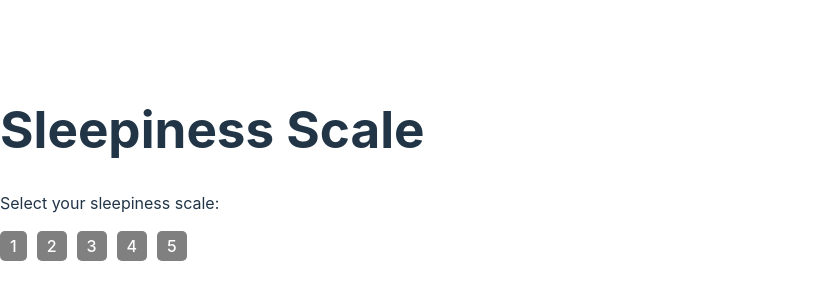
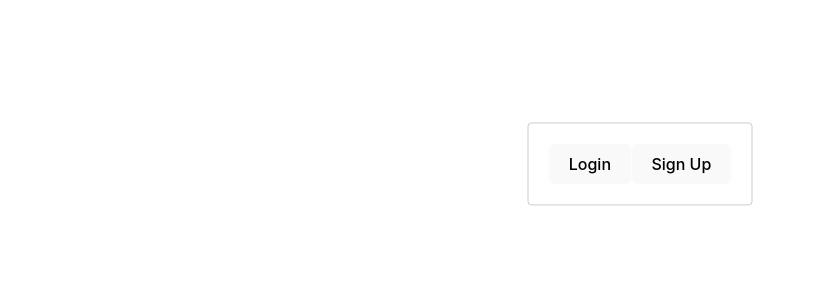
Before and after one commit to shansitads/2023HackHarvard, a React (Vite) app: page / in a window 1280 px wide. Shown: the part 236-536 px from the top of the page, without its empty margins (0-816 px from the left). Built offline with nearby package versions, Linux system fonts and the light colour scheme.

Commit message:
pushing no app.jsx

```diff
--- a/src/App.jsx
+++ b/src/App.jsx
@@ -12,8 +12,7 @@ function App() {
 
   return (
     <BrowserRouter>
-      {/* <LoginAndSignup /> */}
-      <SleepingScaleGame />
+      <LoginAndSignup />
     </BrowserRouter>
   );
 }
```
